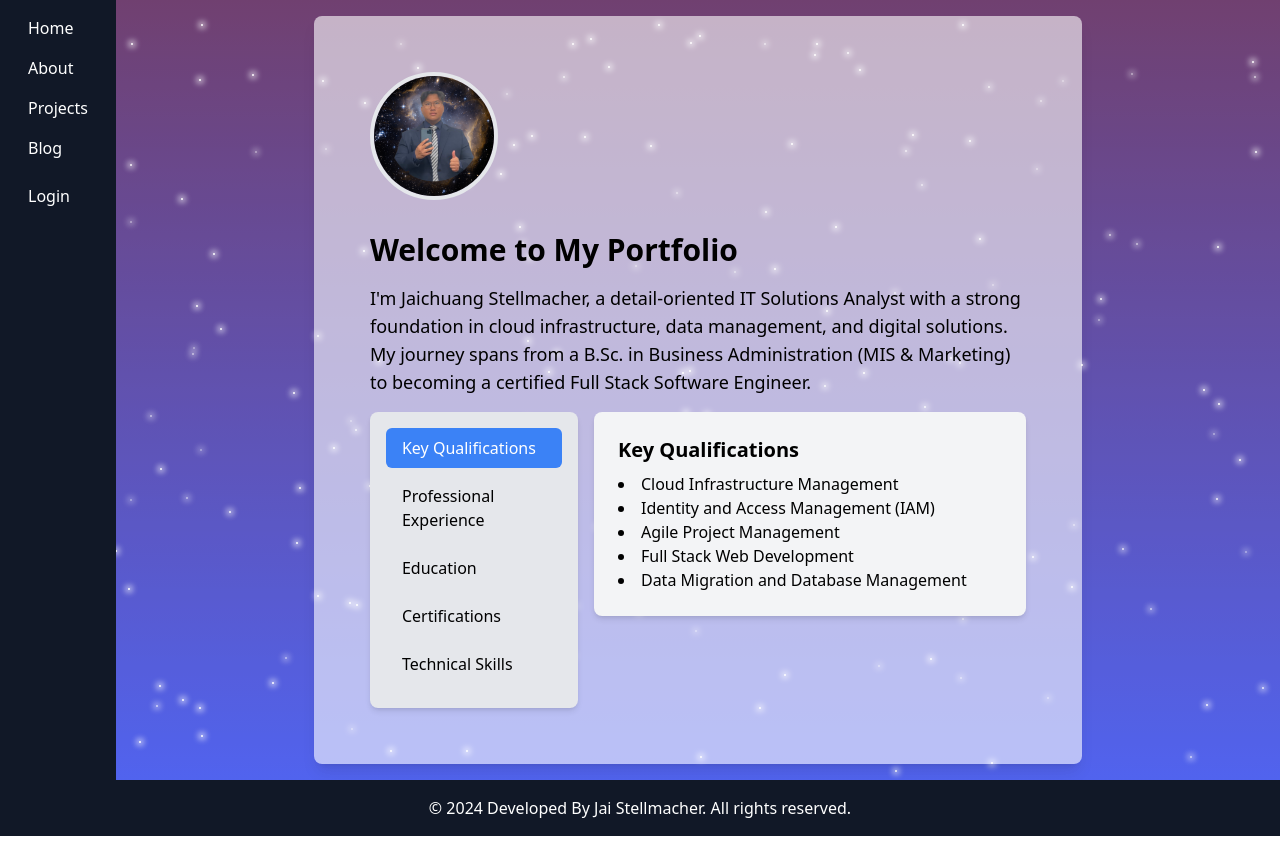
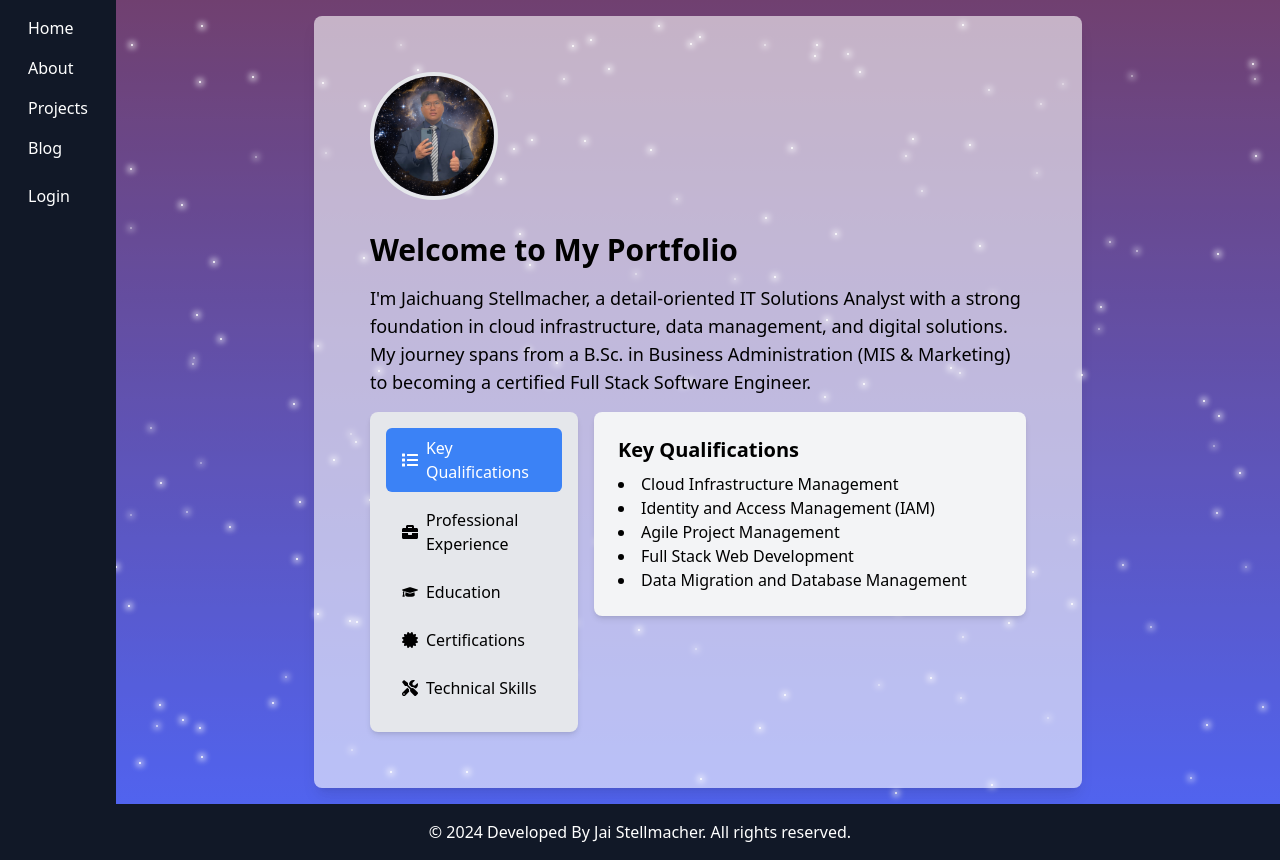
Before and after one commit to jstellmacher/portfo-frontend, a React (Vite) app: page / in a window 1280 px wide. Before the commit the page ends 836 px from the top, so only its background shows below. Built offline with nearby package versions, Linux system fonts and the light colour scheme.

Commit message:
adds icons to home page

```diff
--- a/src/components/CertificationsCard.jsx
+++ b/src/components/CertificationsCard.jsx
@@ -4,7 +4,7 @@ const CertificationsCard = ({ isAdmin }) => {
   return (
     <div className="bg-gray-100 rounded-lg shadow-md p-6">
       <h3 className="text-xl font-semibold mb-2">Certifications</h3>
-      <ul>
+      <ul className="list-disc list-inside">
         <li>Flatiron Full Stack Software Engineering</li>
         <li>PS Principals Implementation Consultant 1 Certification</li>
         <li>Python for Data Science, AI, & Development (IBM Coursera)</li>
--- a/src/components/Subnavigation.jsx
+++ b/src/components/Subnavigation.jsx
@@ -1,24 +1,26 @@
 // Subnavigation.jsx
 import React from 'react';
+import { FaList, FaBriefcase, FaGraduationCap, FaCertificate, FaTools } from 'react-icons/fa'; // Import icons
 
 const Subnavigation = ({ setActiveSection, activeSection }) => {
   const sections = [
-    { id: 'keyQualifications', label: 'Key Qualifications' },
-    { id: 'professionalExperience', label: 'Professional Experience' },
-    { id: 'education', label: 'Education' },
-    { id: 'certifications', label: 'Certifications' },
-    { id: 'technicalSkills', label: 'Technical Skills' },
+    { id: 'keyQualifications', label: 'Key Qualifications', icon: <FaList /> },
+    { id: 'professionalExperience', label: 'Professional Experience', icon: <FaBriefcase /> },
+    { id: 'education', label: 'Education', icon: <FaGraduationCap /> },
+    { id: 'certifications', label: 'Certifications', icon: <FaCertificate /> },
+    { id: 'technicalSkills', label: 'Technical Skills', icon: <FaTools /> },
   ];
 
   return (
     <div className="bg-gray-200 p-4 rounded-lg shadow-md">
       <ul>
-        {sections.map(section => (
+        {sections.map((section) => (
           <li
             key={section.id}
-            className={`cursor-pointer mb-2 px-4 py-2 rounded-md ${activeSection === section.id ? 'bg-blue-500 text-white' : 'hover:bg-blue-200'}`}
+            className={`cursor-pointer mb-2 px-4 py-2 rounded-md flex items-center ${activeSection === section.id ? 'bg-blue-500 text-white' : 'hover:bg-blue-200'}`}
             onClick={() => setActiveSection(section.id)}
           >
+            <span className="mr-2">{section.icon}</span>
             {section.label}
           </li>
         ))}
--- a/src/pages/Home.jsx
+++ b/src/pages/Home.jsx
@@ -18,6 +18,7 @@ import EducationCard from '../components/EducationCard'; // Import correct compo
     const url = URL.createObjectURL(file);
     setImageUrl(url);
   };
+
   // State to manage active section
   const [activeSection, setActiveSection] = useState('keyQualifications'); // Default to 'keyQualifications' section
 
```
Lines whose indentation alone changed are shown as unchanged.
